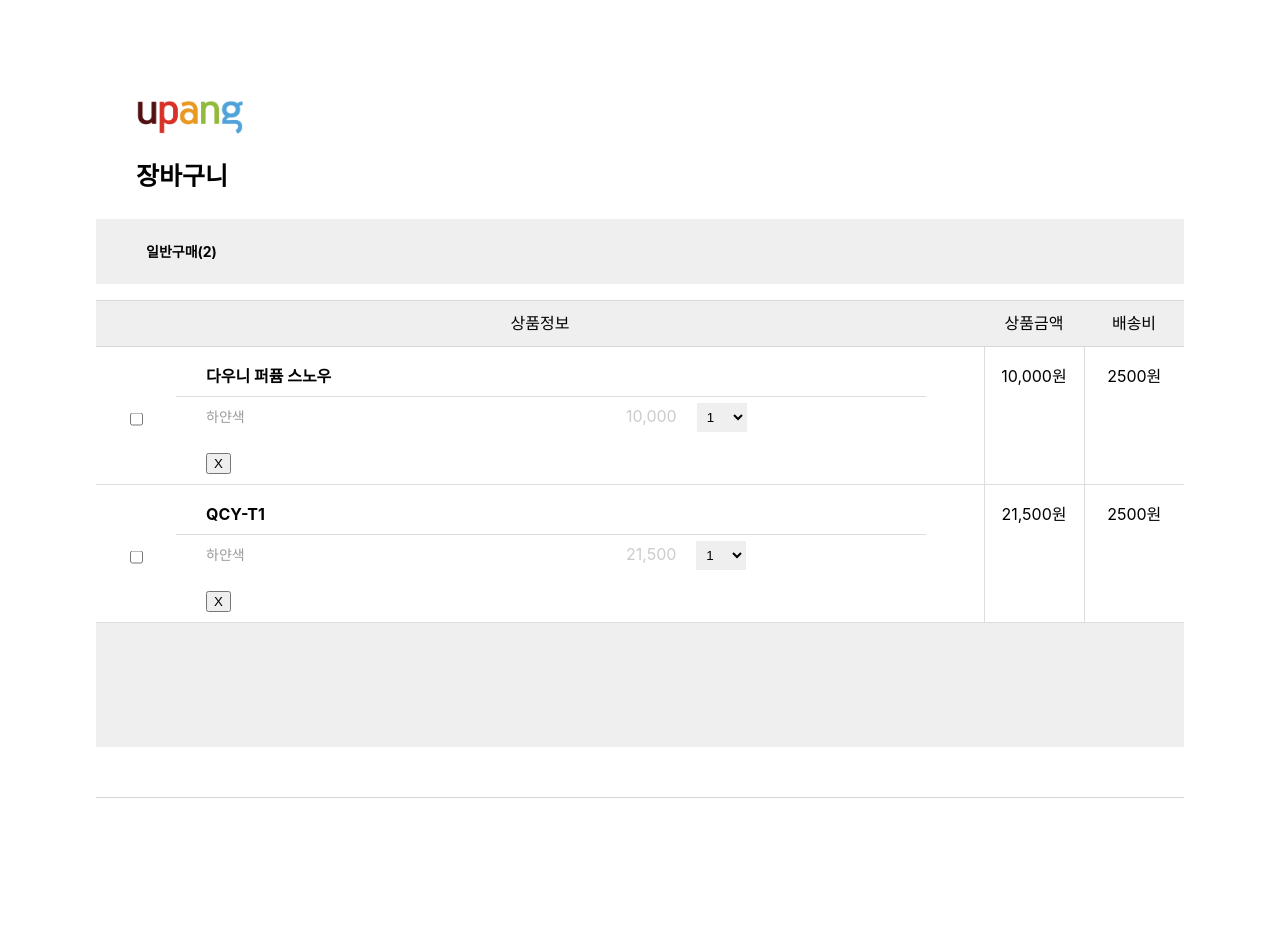
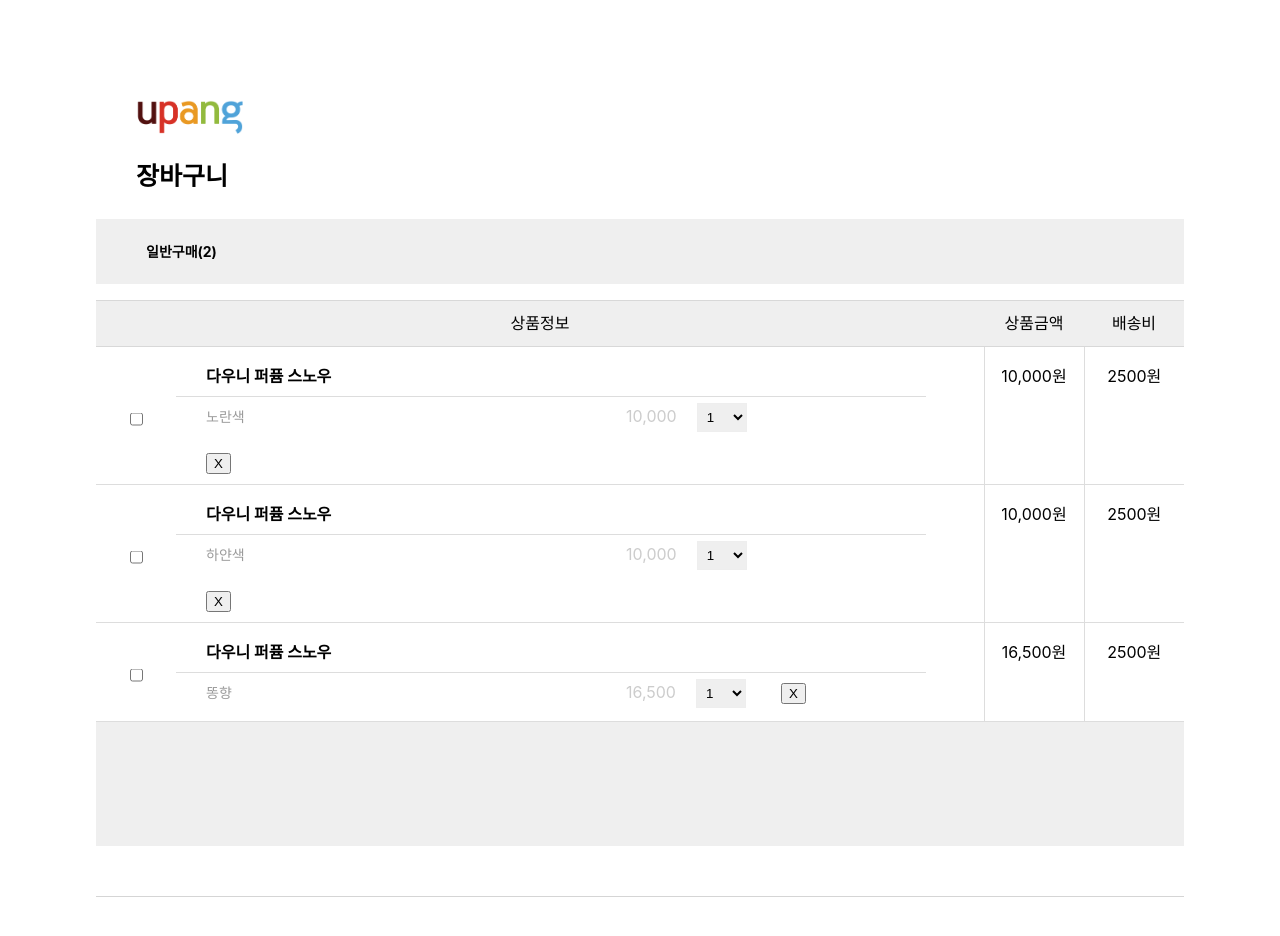
Before and after one commit to changwng/coupang-react, a React (Create React App) app: page /cartpage in a window 1280 px wide. Shown: the top 936 px of the page. Built offline with nearby package versions, Linux system fonts and the light colour scheme; data requests are answered from the project's data file.

Commit message:
삭제기능 준 구현..

```diff
--- a/db.json
+++ b/db.json
@@ -55,19 +55,27 @@
     {
       "customerOrder": [
         {
+          "id": 2,
           "price": "10000",
           "itemName": "다우니 퍼퓸 스노우",
           "itemid": "1",
-          "id": 0,
+          "value": "노란색",
+          "quantityValue": 1
+        },
+        {
+          "id": 3,
+          "price": "10000",
+          "itemName": "다우니 퍼퓸 스노우",
+          "itemid": "1",
           "value": "하얀색",
           "quantityValue": 1
         },
         {
-          "price": "21500",
-          "itemName": "QCY-T1",
-          "itemid": "2",
-          "id": 0,
-          "value": "하얀색",
+          "id": 3,
+          "price": "16500",
+          "itemName": "다우니 퍼퓸 스노우",
+          "itemid": "4",
+          "value": "똥향",
           "quantityValue": 1
         }
       ],
--- a/src/components/cart/cartpage.js
+++ b/src/components/cart/cartpage.js
@@ -8,11 +8,14 @@
 
 const CartPage = () => {
   const [cartList, setCartList] = useState([]);
-  const { customerOrder, deleteCart } = useApplicationContext();
+  const { customerOrder, deleteCart, handleChangeCart } = useApplicationContext();
 
   const deleteCartList = (e) => {
-    const target = e.target
-    console.log(target)
+    const target = e.target.parentNode.parentNode.parentNode.parentNode.id
+    const clearOptionList = customerOrder.filter(function(element){
+      return element.id != parseInt(target)
+    })
+    handleChangeCart(clearOptionList)
   }
 
   return (
@@ -92,7 +95,7 @@
           const totalPrice = resultPrice.replace(/\B(?=(\d{3})+(?!\d))/g, ",");
 
           return (
-            <tr key={idx} style={{ borderBottom: "1px solid #DDD" }}>
+            <tr id={item.id} key={idx} style={{ borderBottom: "1px solid #DDD" }}>
               <td
                 style={{
                   width: "20px",
--- a/src/components/cartProvider/cartProvider.js
+++ b/src/components/cartProvider/cartProvider.js
@@ -5,10 +5,10 @@
 
 export const ApplicationContextProvider = ({ children }) => {
   const [cartValue, setCartValue] = useState([]);
-  const [prev, setPrev] = useState([])
+  const [prev, setPrev] = useState([]);
   const [popupdiState, setdiPopup] = useState(0);
 
-  const {customerOrder} = prev
+  const { customerOrder, optionCounter } = prev;
 
   const handleUpdateCart = async element => {
     const response = await fetch(`http://localhost:8000/customer/19428`, {
@@ -17,11 +17,26 @@
         "Content-Type": "application/json"
       },
       body: JSON.stringify({
-        customerOrder:[...customerOrder, ...element]
+        customerOrder: [...customerOrder, ...element]
       })
     });
-    if(response.ok){
-      fetchOptionList()
+    if (response.ok) {
+      fetchOptionList();
+    }
+  };
+
+  const handleChangeCart = async element => {
+    const response = await fetch(`http://localhost:8000/customer/19428`, {
+      method: "PUT",
+      headers: {
+        "Content-Type": "application/json"
+      },
+      body: JSON.stringify({
+        customerOrder: [...element]
+      })
+    });
+    if (response.ok) {
+      fetchOptionList();
     }
   };
 
@@ -33,7 +48,7 @@
       }
     };
     fetchItems();
-  }
+  };
 
   const deleteCart = async id => {
     const response = await fetch(`http://localhost:8000/customer/19428/${id}`, {
@@ -51,11 +66,12 @@
     handleUpdateCart,
     fetchOptionList,
     customerOrder,
-    deleteCart
+    deleteCart,
+    handleChangeCart
   };
 
   useEffect(() => {
-    fetchOptionList()
+    fetchOptionList();
   }, []);
 
   return <Context.Provider value={value}>{children}</Context.Provider>;
--- a/src/components/items/itemdetail.js
+++ b/src/components/items/itemdetail.js
@@ -24,7 +24,6 @@
     fetchItems();
   }, [id]);
   let newPrice
-  console.log(item)
   useEffect(()=>{
     const price = item.price
     setPrice((price || "10").replace(/\B(?=(\d{3})+(?!\d))/g, ','));
--- a/src/components/items/option/optionController.js
+++ b/src/components/items/option/optionController.js
@@ -31,7 +31,8 @@
     setdiPopup,
     handleUpdateCart,
     fetchOptionList,
-    customerOrder
+    customerOrder,
+    optionCounter
   } = useApplicationContext();
 
   const [selectOption, setOption] = useState([]);
@@ -62,26 +63,41 @@
     }
   };
 
-  const handleCartValue = () => (selectOption[0] ? setCartState(1) : setCartState(0));
+  const handleCartValue = () =>
+    selectOption[0] ? setCartState(1) : setCartState(0);
 
   useEffect(() => {
     disableControler();
   }, [popupdiState]);
 
   const saveOptions = value => {
-    const newCartArr = []
-     value.forEach( element => {
+    const newCartArr = [];
+    let counter = (customerOrder || []).length
+    value.forEach(element => {
       const id = element.itemid;
       const valued = element.value;
-      let ExistenceStatus = customerOrder.findIndex(i => i.itemid === id && i.value === valued);
-       if (ExistenceStatus === -1) {
-        newCartArr.push(element)
-        console.log("장바구니 추가 실행");
+      let ExistenceStatus = customerOrder.findIndex(
+        i => i.itemid === id && i.value === valued
+      );
+      if (ExistenceStatus === -1) {
+        const { price, itemName, itemid, value, quantityValue } = element;
+        counter++
+        console.log(counter)
+        const item = {
+          id:counter,
+          price,
+          itemName,
+          itemid,
+          value,
+          quantityValue
+        };
+
+        newCartArr.push(item);
       } else {
         setCartState(3);
       }
     });
-    handleUpdateCart(newCartArr)
+    handleUpdateCart(newCartArr);
   };
 
   const handleChengeICounter = id => {
```
